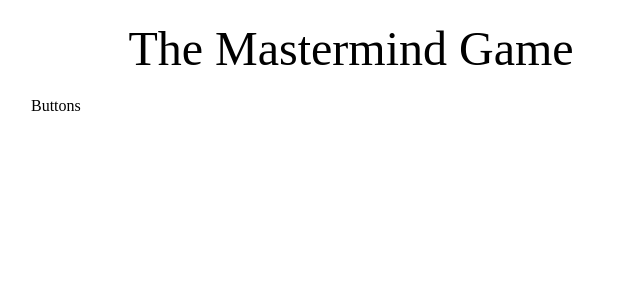
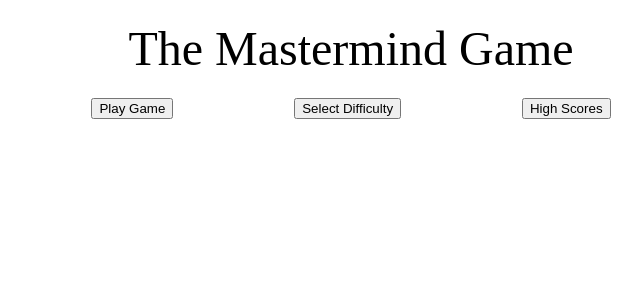
Before and after one commit to dkroll713/reach, a React app: page / in a window 1280 px wide. Shown: the top 300 px of the page, without its empty margins (289-931 px from the left). Built offline with nearby package versions, Linux system fonts and the light colour scheme; no server answers.

Commit message:
toggle display functionality

```diff
--- a/src/App/AppRoot.jsx
+++ b/src/App/AppRoot.jsx
@@ -2,6 +2,7 @@ import React, { useState, useEffect, createContext } from "react"
 const axios = require('axios');
 
 import Game from './Game.jsx'
+import Buttons from './DisplayState/Buttons.jsx'
 import Rules from './Rules.jsx'
 export const AnswerContext = createContext()
 
@@ -37,11 +38,11 @@ const AppRoot = () => {
         <h1 className="title pageTitle">The Mastermind Game</h1>
       </div>
       {
-        display === 0
+        display == 0
         ?
-        <div className="container rootMid">Buttons</div>
+        <Buttons toggle={setDisplay}/>
         :
-        display === 1
+        display == 1
         ?
         <>
         <div className="container rootMid">
@@ -55,10 +56,10 @@ const AppRoot = () => {
         </div>
         </>
         :
-        display === 2
+        display == 2
         ?
         <div>Difficulty Selection</div>
-        : display === 3
+        : display == 3
         ?
         <div>Hi scores</div>
         :
--- /dev/null
+++ b/src/App/DisplayState/Buttons.jsx
@@ -0,0 +1,22 @@
+import React from 'react';
+
+import './_buttons.scss'
+
+const Buttons = (props) => {
+  const { toggle } = props;
+
+  const handleChange = (e) => {
+    console.log(e.target.name);
+    toggle(e.target.name)
+  }
+
+  return (
+    <div className="container buttons">
+      <button name="1" onClick={handleChange}>Play Game</button>
+      <button name="2" onClick={handleChange}>Select Difficulty</button>
+      <button name="3" onClick={handleChange}>High Scores</button>
+    </div>
+  )
+}
+
+export default Buttons;
--- /dev/null
+++ b/src/App/DisplayState/_buttons.scss
@@ -0,0 +1,5 @@
+.buttons {
+  display: flex;
+  justify-content: space-between;
+  width: 100%;
+}
```
